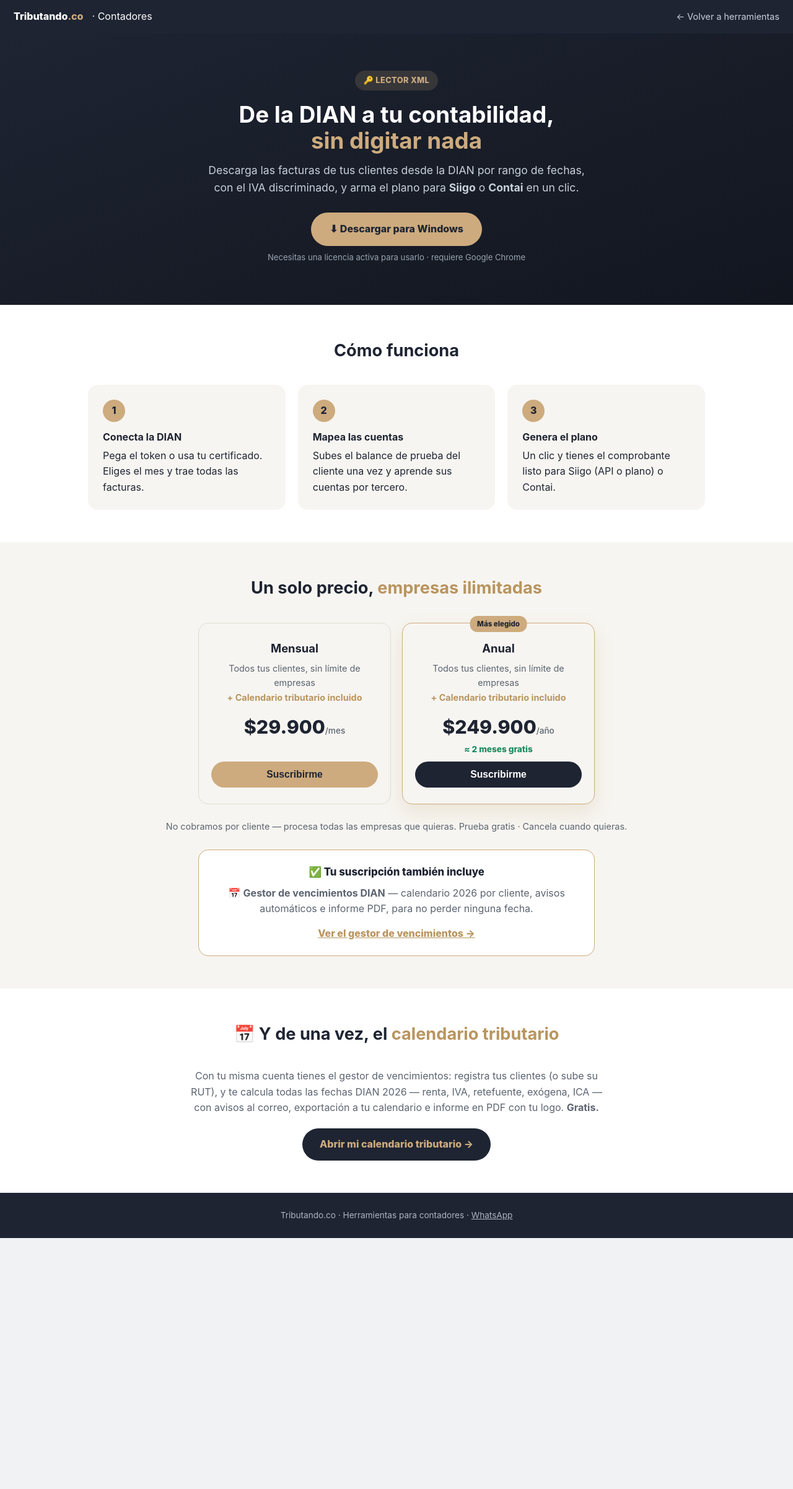
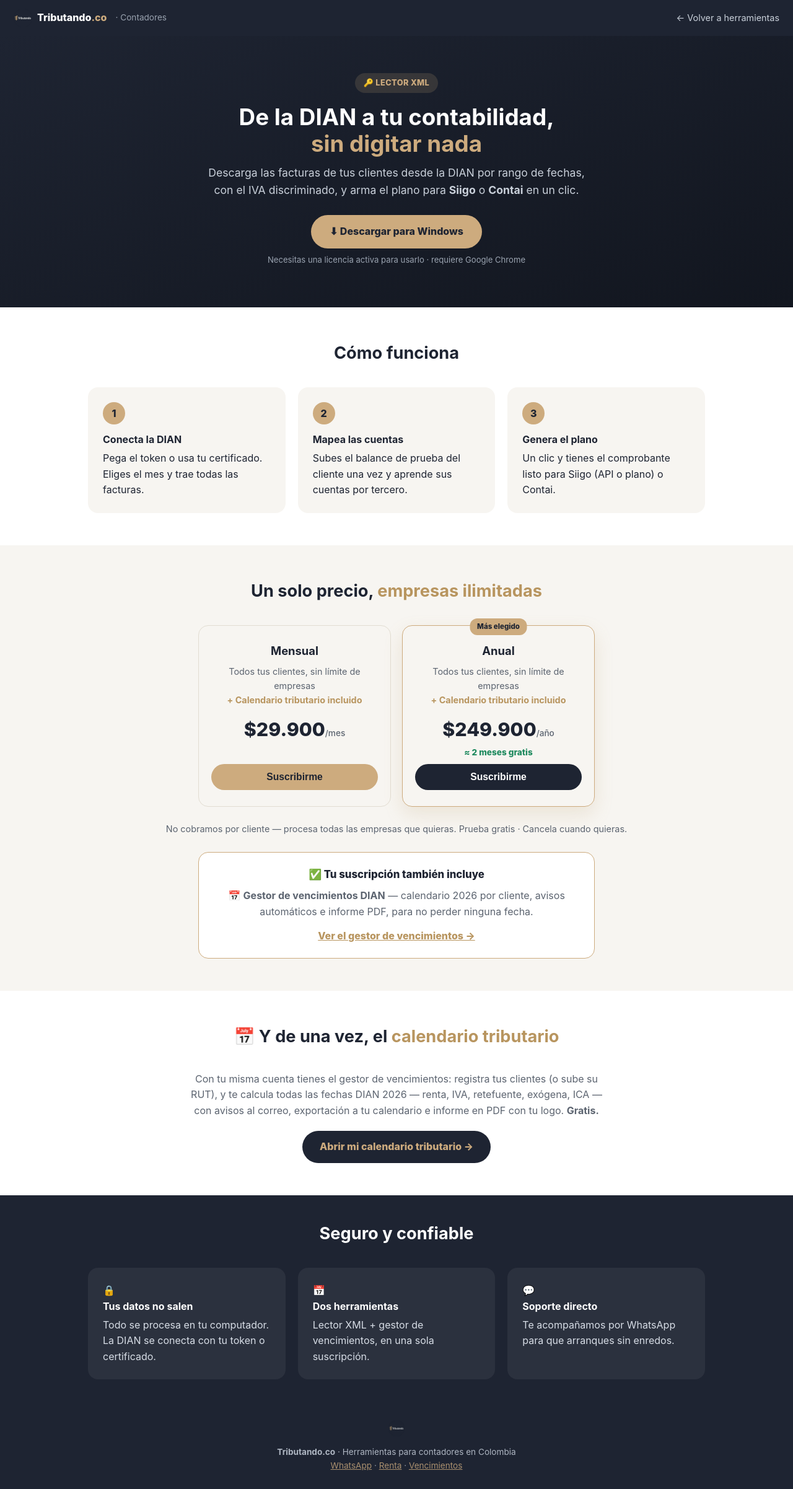
Before and after one commit to ediandres07-oss/declaraci-n-de-renta, a Flask app: page /contadores/lector in a window 1280 px wide. Shown: the whole page at 62% size. Before the commit the page ends 1998 px from the top, so only its background shows below. Run offline with Flask 3, Linux system fonts and the light colour scheme.

Commit message:
Lector landing: logo + franja de confianza + pie robusto
Co-Authored-By: Claude Opus 4.8 <noreply@anthropic.com>

```diff
--- a/templates/contadores_lector.html
+++ b/templates/contadores_lector.html
@@ -59,7 +59,11 @@
 </head>
 <body>
 <div class="barra">
-  <b>Tributando<span class="co">.co</span></b> · Contadores
+  <a href="/" style="display:flex;align-items:center;gap:8px;text-decoration:none;color:#fff">
+    <img src="/static/img/logo-tributando.png" alt="Tributando" style="height:30px;width:auto">
+    <b>Tributando<span class="co">.co</span></b>
+  </a>
+  <span style="color:#9aa3b0;font-size:.85rem">· Contadores</span>
   <a class="volver" href="/contadores">← Volver a herramientas</a>
 </div>
 
@@ -132,7 +136,29 @@
   </div>
 </section>
 
-<footer>Tributando.co · Herramientas para contadores · {% if whatsapp %}<a href="https://wa.me/{{ whatsapp }}">WhatsApp</a>{% endif %}</footer>
+<section style="background:var(--navy);color:#fff;padding:40px 0">
+  <div class="wrap">
+    <h2 class="titulo" style="color:#fff">Seguro y confiable</h2>
+    <div class="pasos" style="grid-template-columns:repeat(3,1fr)">
+      <div class="paso" style="background:rgba(255,255,255,.06);color:#d7dde6">🔒 <b style="color:#fff;display:block">Tus datos no salen</b>
+        Todo se procesa en tu computador. La DIAN se conecta con tu token o certificado.</div>
+      <div class="paso" style="background:rgba(255,255,255,.06);color:#d7dde6">📅 <b style="color:#fff;display:block">Dos herramientas</b>
+        Lector XML + gestor de vencimientos, en una sola suscripción.</div>
+      <div class="paso" style="background:rgba(255,255,255,.06);color:#d7dde6">💬 <b style="color:#fff;display:block">Soporte directo</b>
+        Te acompañamos por WhatsApp para que arranques sin enredos.</div>
+    </div>
+  </div>
+</section>
+
+<footer>
+  <img src="/static/img/logo-tributando.png" alt="Tributando" style="height:26px;opacity:.85;margin-bottom:8px"><br>
+  <b>Tributando.co</b> · Herramientas para contadores en Colombia<br>
+  <span style="opacity:.8">
+    {% if whatsapp %}<a href="https://wa.me/{{ whatsapp }}" style="color:var(--dorado)">WhatsApp</a> · {% endif %}
+    <a href="/contadores" style="color:var(--dorado)">Renta</a> ·
+    <a href="/vencimientos" style="color:var(--dorado)">Vencimientos</a>
+  </span>
+</footer>
 
 <!-- Modal de pago -->
 <div class="modal" id="modal" hidden>
```
